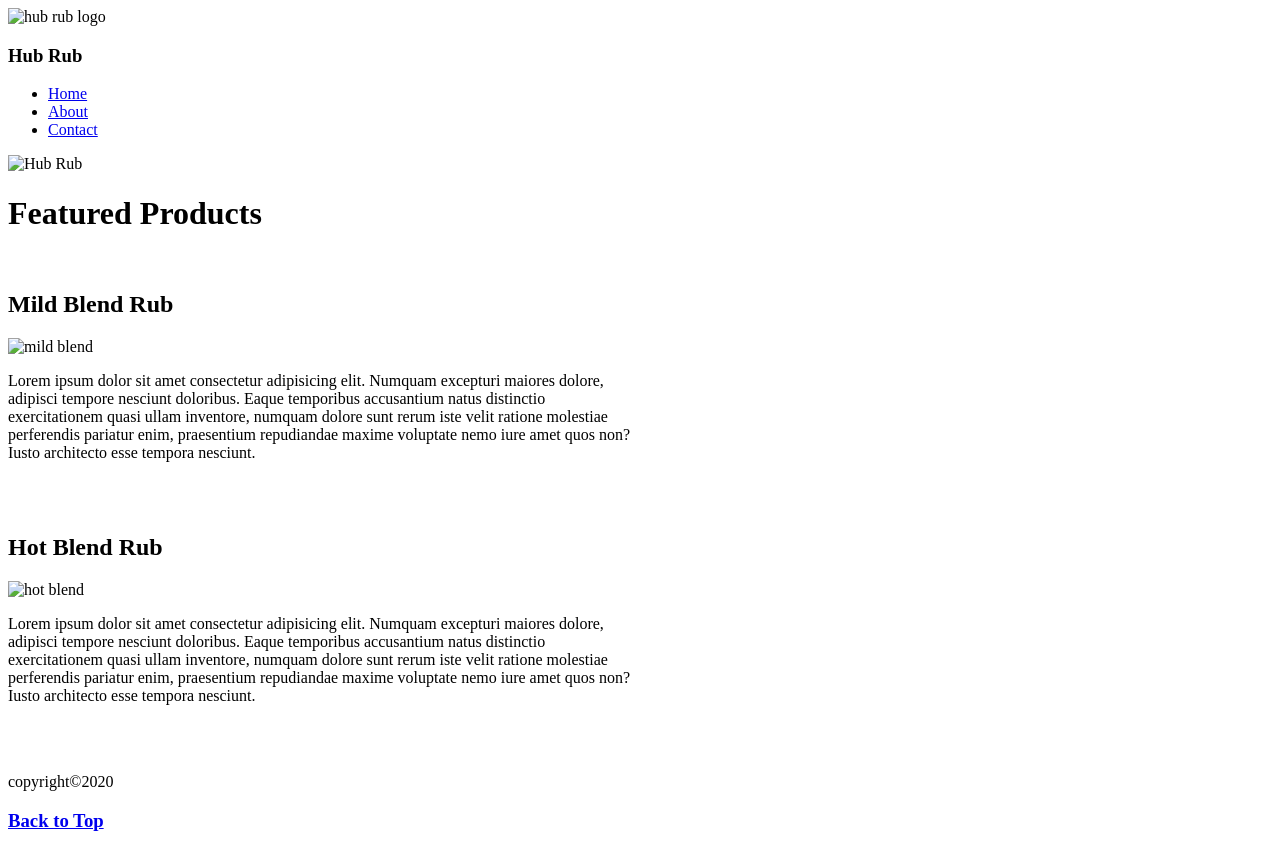
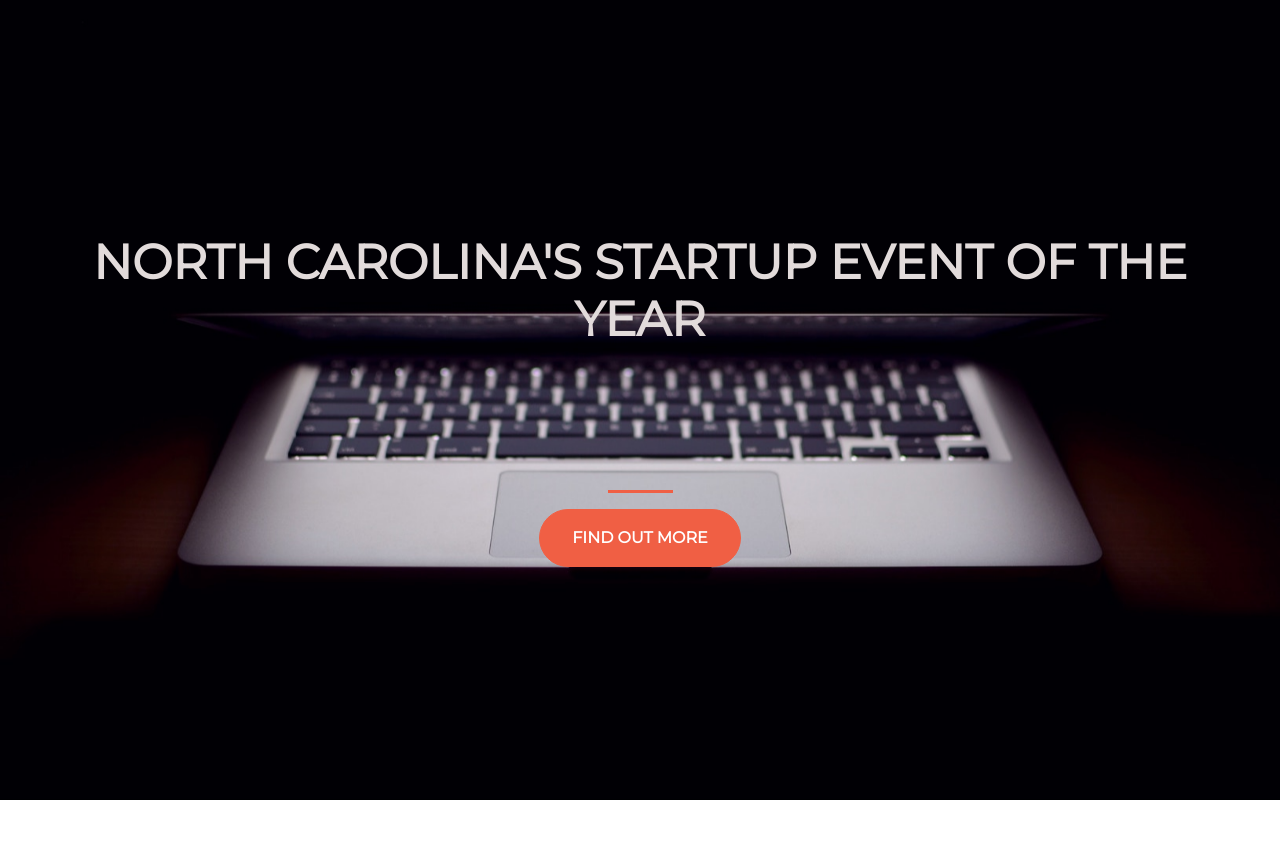
Before and after one commit to henhubDesign/hubrub, a plain HTML site: page index.html in a window 1280 px wide. After the commit the page ends 800 px from the top, so only its background shows below. Drawn offline with nearby package versions, Linux system fonts and the light colour scheme.

Commit message:
Add files via upload

```diff
--- a/index.html
+++ b/index.html
@@ -1,67 +1,54 @@
 <!DOCTYPE html>
-<html lang="en">
+<html>
   <head>
-    <meta charset="UTF-8" />
-    <meta name="viewport" content="width=device-width, initial-scale=1.0" />
-    <meta http-equiv="X-UA-Compatible" content="ie=edge" />
-    <title>Hub Rub</title>
+    <title>Startup</title>
+    <!-- Required meta tags -->
+    <meta charset="utf-8" />
+    <meta
+      name="viewport"
+      content="width=device-width, initial-scale=1, shrink-to-fit=no"
+    />
+
+    <!-- Bootstrap CSS -->
+    <link
+      rel="stylesheet"
+      href="https://stackpath.bootstrapcdn.com/bootstrap/4.4.1/css/bootstrap.min.css"
+      integrity="sha384-Vkoo8x4CGsO3+Hhxv8T/Q5PaXtkKtu6ug5TOeNV6gBiFeWPGFN9MuhOf23Q9Ifjh"
+      crossorigin="anonymous"
+    />
+    <!-- Google Fonts -->
+    <link
+      href="https://fonts.googleapis.com/css?family=Montserrat"
+      rel="stylesheet"
+    />
+
+    <!-- Bootstrap CSS from a CDN. This way you don't have to include the bootstrap file yourself -->
+    <link
+      rel="stylesheet"
+      href="https://stackpath.bootstrapcdn.com/bootstrap/4.3.1/css/bootstrap.min.css"
+      integrity="sha384-ggOyR0iXCbMQv3Xipma34MD+dH/1fQ784/j6cY/iJTQUOhcWr7x9JvoRxT2MZw1T"
+      crossorigin="anonymous"
+    />
+
+    <!-- Your own stylesheet -->
+    <link rel="stylesheet" type="text/css" href="style.css" />
   </head>
-  <!--
-  SAVE TIME
-    ALT === OPTION
-    COMMAND === CTRL WINDOWS
-    COMMAND + Z === UNDO +C +V
-    HOLD OPTION + CLICK === MULTIPLE CURSORS
-    COMMAND + I === SELECT WHOLE LINE
-    OPTION + LEFT/RIGHT KEYS === NAVIGATE
-    COMMAND + LEFT/RIGHT KEYS  START/END OF LINE
-    COMMAND + UP/DOWN = START/END DOCUMENT
-    COMMAND + D = SAME SELECTION
-    SHIFT + OPTION+DOWN = COPY LINE
-    ALT + UP/DOWN = MOVE LINE UP/DOWN
-    COMMAND + / = TOGGLE LINE COMMENT
-    COMMAND + K + COMMAND + S = SHORTCUTS
-    COMMAND + ENTER = START A NEW LINE
-  -->
-
   <body>
-    <img src="./images/Original.jpeg" id="logo" alt="hub rub logo" />
-    <h3>Hub Rub</h3>
-    <ul>
-      <li><a href="index.html">Home</a></li>
-      <li><a href="about.html">About</a></li>
-      <li><a href="contact.html">Contact</a></li>
-    </ul>
-    <img src="./images/background.jpeg" width="100%" alt="Hub Rub" />
-    <br />
-    <h1>Featured Products</h1>
-    <br />
-    <!-- house blend -->
-    <h2>Mild Blend Rub</h2>
-    <img src="./images/mildblend.jpeg" alt="mild blend" />
-    <p style="width: 50%;">
-      Lorem ipsum dolor sit amet consectetur adipisicing elit. Numquam excepturi
-      maiores dolore, adipisci tempore nesciunt doloribus. Eaque temporibus
-      accusantium natus distinctio exercitationem quasi ullam inventore, numquam
-      dolore sunt rerum iste velit ratione molestiae perferendis pariatur enim,
-      praesentium repudiandae maxime voluptate nemo iure amet quos non? Iusto
-      architecto esse tempora nesciunt.
-    </p>
-    <br />
-    <br />
-    <h2>Hot Blend Rub</h2>
-    <img src="./images/hotblend.jpeg" alt="hot blend" />
-    <p style="width: 50%;">
-      Lorem ipsum dolor sit amet consectetur adipisicing elit. Numquam excepturi
-      maiores dolore, adipisci tempore nesciunt doloribus. Eaque temporibus
-      accusantium natus distinctio exercitationem quasi ullam inventore, numquam
-      dolore sunt rerum iste velit ratione molestiae perferendis pariatur enim,
-      praesentium repudiandae maxime voluptate nemo iure amet quos non? Iusto
-      architecto esse tempora nesciunt.
-    </p>
-    <br />
-    <br />
-    <p>copyright&copy;2020</p>
-    <h3><a href="#logo">Back to Top</a></h3>
+    <div class="container d-flex align-items-center h-100">
+      <div class="row">
+        <header class="text-center col-12">
+          <h1 class="text-uppercase">
+            <strong> North Carolina's startup event of the year</strong>
+          </h1>
+        </header>
+        <div class="buffer" col-12></div>
+        <section class="text-center col-12">
+          <hr />
+          <a href="https://mailchi.mp/f486b57c99ec/hubrubsales">
+            <button class="btn btn-primary btn-xl">Find out more</button>
+          </a>
+        </section>
+      </div>
+    </div>
   </body>
 </html>
--- /dev/null
+++ b/style.css
@@ -0,0 +1,42 @@
+body,
+html {
+  width: 100%;
+  height: 100%;
+  font-family: "Montserrat", sans-serif;
+  background: url(header.jpg) no-repeat center center fixed;
+  -webkit-background-size: cover;
+  -moz-background-size: cover;
+  -o-background-size: cover;
+  background-size: cover;
+}
+h1 {
+  font-size: 3rem;
+  color: #e2dbdb;
+}
+
+hr {
+  border-color: #f05f44;
+  border-width: 3px;
+  max-width: 65px;
+}
+.buffer {
+  height: 15rem;
+}
+
+.btn {
+  font-weight: 700;
+  border-radius: 300px;
+  text-transform: uppercase;
+}
+.btn-xl {
+  padding: 1rem 2rem;
+}
+.btn-primary {
+  background-color: #f05f44;
+  border-color: #f05f44;
+}
+.btn-primary:hover {
+  background-color: #ee4b08;
+  border-color: #ee4b08;
+  border-width: 4px;
+}
```
Also changed, not shown: 1 other file.
